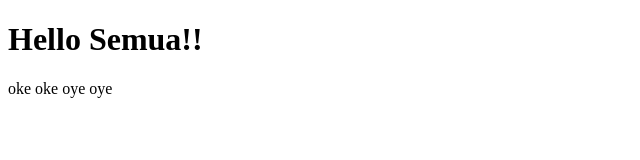
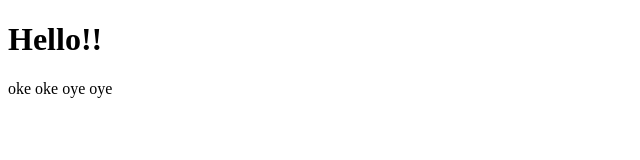
Before and after one commit to nurul1710/nurul-git-test, a plain HTML site: page index.html in a window 1280 px wide. Shown: the whole page, without its empty margins (0-640 px from the left). Drawn offline with Linux system fonts and the light colour scheme.

Commit message:
mengubah sedikit teks

```diff
--- a/index.html
+++ b/index.html
@@ -6,7 +6,7 @@
     <title>coba git remote</title>
 </head>
 <body>
-    <h1>Hello Semua!!</h1>
+    <h1>Hello!!</h1>
 
     <p>oke oke oye oye</p>
 </body>
```
